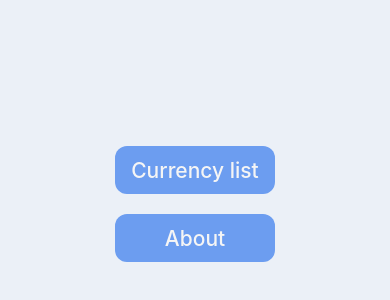
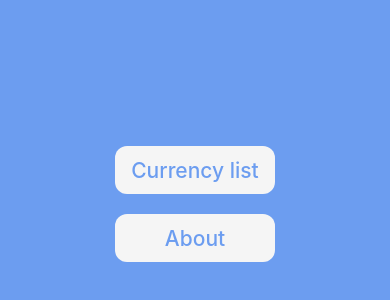
Before and after one commit to Tismont/ExchangeRateApp, a React Native app: screen /Home in a window 390 px wide. Shown: the part 218-518 px from the top of the page. Built offline with nearby package versions, Linux system fonts and the light colour scheme.

Commit message:
CurrencyList and CurrencyDetail created

```diff
--- a/App.tsx
+++ b/App.tsx
@@ -1,14 +1,17 @@
 import React from 'react';
 import {QueryClient, QueryClientProvider} from 'react-query';
-import {NavigationContainer} from '@react-navigation/native';
+import {DefaultTheme, NavigationContainer} from '@react-navigation/native';
 import Navigator from './src/navigation/Navigator';
 
 const queryClient = new QueryClient();
 
+const navTheme = DefaultTheme;
+navTheme.colors.background = '#6c9df0';
+
 const App = () => {
   return (
     <QueryClientProvider client={queryClient}>
-      <NavigationContainer>
+      <NavigationContainer theme={navTheme}>
         <Navigator />
       </NavigationContainer>
     </QueryClientProvider>
--- a/src/components/about/About.tsx
+++ b/src/components/about/About.tsx
@@ -14,7 +14,6 @@ const styles = StyleSheet.create({
     flex: 1,
     justifyContent: 'center',
     alignItems: 'center',
-    backgroundColor: '#ebf0f7',
   },
 });
 
--- /dev/null
+++ b/src/components/currencyDetail/CurrencyDetail.tsx
@@ -0,0 +1,57 @@
+import {NativeStackScreenProps} from '@react-navigation/native-stack';
+import React from 'react';
+import {
+  FlatList,
+  Pressable,
+  SafeAreaView,
+  StyleSheet,
+  Text,
+} from 'react-native';
+import {useQuery, UseQueryResult} from 'react-query';
+import {RootStackParamList} from '../../navigation/paramTypes';
+
+interface Currencies {
+  supportedPairs: [string];
+  message: string;
+  code: number;
+}
+
+type Props = NativeStackScreenProps<RootStackParamList, 'CurrencyDetail'>;
+
+function CurrencyDetail({route, navigation}: Props) {
+  console.log(route.params);
+
+  return (
+    <SafeAreaView style={styles.page}>
+      <Text>{route.params.currency}</Text>
+      <Text>{route.params.currencyRate}</Text>
+      <Pressable onPress={() => navigation.goBack()}>
+        <Text>Nack</Text>
+      </Pressable>
+    </SafeAreaView>
+  );
+}
+
+const styles = StyleSheet.create({
+  page: {
+    flex: 1,
+  },
+  contentContainer: {},
+  column: {
+    justifyContent: 'space-around',
+  },
+  itemContainer: {
+    width: 100,
+    height: 42,
+    alignItems: 'center',
+    borderRadius: 2,
+    backgroundColor: 'whitesmoke',
+    justifyContent: 'center',
+    margin: 10,
+  },
+  itemText: {
+    alignContent: 'center',
+  },
+});
+
+export default CurrencyDetail;
--- a/src/components/currencyList/CurrencyList.tsx
+++ b/src/components/currencyList/CurrencyList.tsx
@@ -1,12 +1,92 @@
+import {useIsFocused} from '@react-navigation/native';
+import {NativeStackScreenProps} from '@react-navigation/native-stack';
 import React from 'react';
-import {SafeAreaView, Text} from 'react-native';
+import {
+  ActivityIndicator,
+  FlatList,
+  Pressable,
+  SafeAreaView,
+  StyleSheet,
+  Text,
+} from 'react-native';
+import {useQuery, UseQueryResult} from 'react-query';
+import {RootStackParamList} from '../../navigation/paramTypes';
 
-function CurrencyList({}) {
+interface Currencies {
+  amount: number;
+  base: string;
+  date: string;
+  rates: {CZK: number; DKK: number; GBP: number; USD: number};
+}
+
+type Props = NativeStackScreenProps<RootStackParamList, 'CurrencyList'>;
+
+function CurrencyList({navigation}: Props) {
+  const {isLoading, error, data}: UseQueryResult<Currencies, Error> = useQuery<
+    Currencies,
+    Error
+  >('currencyExchangeRates', () =>
+    fetch('https://api.frankfurter.app/latest?to=USD,GBP,CZK,DKK').then(res =>
+      res.json(),
+    ),
+  );
+
+  //TODO Error, Currencies.rates to ENUM?...
+
+  console.log(data?.rates['CZK']);
+  console.log(data?.rates);
+
   return (
-    <SafeAreaView>
-      <Text>CurrencyList</Text>
+    <SafeAreaView style={styles.page}>
+      <Text>Default content</Text>
+      {!isLoading && data ? (
+        <FlatList
+          data={Object.keys(data.rates)}
+          numColumns={2}
+          columnWrapperStyle={styles.column}
+          style={styles.contentContainer}
+          renderItem={item => {
+            return (
+              <Pressable
+                style={styles.itemContainer}
+                onPress={() =>
+                  navigation.navigate('CurrencyDetail', {
+                    currency: item.item,
+                    currencyRate: data?.rates[item.item],
+                  })
+                }>
+                <Text style={styles.itemText}>{item.item}</Text>
+              </Pressable>
+            );
+          }}
+        />
+      ) : (
+        <ActivityIndicator size="small" color="whitesmoke" />
+      )}
     </SafeAreaView>
   );
 }
 
+const styles = StyleSheet.create({
+  page: {
+    flex: 1,
+  },
+  contentContainer: {},
+  column: {
+    justifyContent: 'space-around',
+  },
+  itemContainer: {
+    width: 100,
+    height: 42,
+    alignItems: 'center',
+    borderRadius: 2,
+    backgroundColor: 'whitesmoke',
+    justifyContent: 'center',
+    margin: 10,
+  },
+  itemText: {
+    alignContent: 'center',
+  },
+});
+
 export default CurrencyList;
--- a/src/components/menu/Menu.tsx
+++ b/src/components/menu/Menu.tsx
@@ -23,7 +23,6 @@ const styles = StyleSheet.create({
     flex: 1,
     justifyContent: 'center',
     alignItems: 'center',
-    backgroundColor: '#ebf0f7',
   },
 });
 
--- a/src/components/menu/MenuButton.tsx
+++ b/src/components/menu/MenuButton.tsx
@@ -16,7 +16,7 @@ function MenuButton({title, onPress}: Props) {
 
 const styles = StyleSheet.create({
   buttonContainer: {
-    backgroundColor: '#6c9df0',
+    backgroundColor: 'whitesmoke',
     borderRadius: 12,
     minHeight: 48,
     alignItems: 'center',
@@ -25,7 +25,7 @@ const styles = StyleSheet.create({
     margin: 10,
   },
   buttonTitle: {
-    color: 'whitesmoke',
+    color: '#6c9df0',
     fontSize: 21,
     fontWeight: '500',
   },
--- a/src/navigation/Navigator.tsx
+++ b/src/navigation/Navigator.tsx
@@ -1,6 +1,7 @@
 import {createNativeStackNavigator} from '@react-navigation/native-stack';
 import React from 'react';
 import About from '../components/about/About';
+import CurrencyDetail from '../components/currencyDetail/CurrencyDetail';
 import CurrencyList from '../components/currencyList/CurrencyList';
 import Home from '../components/menu/Menu';
 import {getHeaderTitle, screenOptions} from './helpers';
@@ -32,6 +33,13 @@ function Navigator() {
           headerTitle: getHeaderTitle(route),
         })}
       />
+      <Stack.Screen
+        name="CurrencyDetail"
+        component={CurrencyDetail}
+        options={({route}) => ({
+          headerTitle: getHeaderTitle(route),
+        })}
+      />
     </Stack.Navigator>
   );
 }
--- a/src/navigation/helpers.ts
+++ b/src/navigation/helpers.ts
@@ -6,16 +6,16 @@ import {RootStackParamList} from './paramTypes';
 
 const screenOptions = {
   headerStyle: {
-    backgroundColor: '#6c9df0',
+    backgroundColor: 'whitesmoke',
   },
   headerTransparent: true,
-  headerTintColor: 'whitesmoke',
+  headerTintColor: '#6c9df0',
 };
 
 function getHeaderTitle(
   route: RouteProp<RootStackParamList, keyof RootStackParamList>,
 ) {
-  const routeName = getFocusedRouteNameFromRoute(route) ?? 'Home';
+  const routeName = getFocusedRouteNameFromRoute(route);
 
   switch (routeName) {
     case 'Home':
@@ -24,6 +24,8 @@ function getHeaderTitle(
       return 'About';
     case 'CurrencyList':
       return 'Currency list';
+    case 'CurrencyDetail':
+      return 'Currency Detail';
   }
 }
 
--- a/src/navigation/paramTypes.ts
+++ b/src/navigation/paramTypes.ts
@@ -2,4 +2,5 @@ export type RootStackParamList = {
   Home: undefined;
   CurrencyList: undefined;
   About: undefined;
+  CurrencyDetail: {currency: string; currencyRate: number};
 };
```
